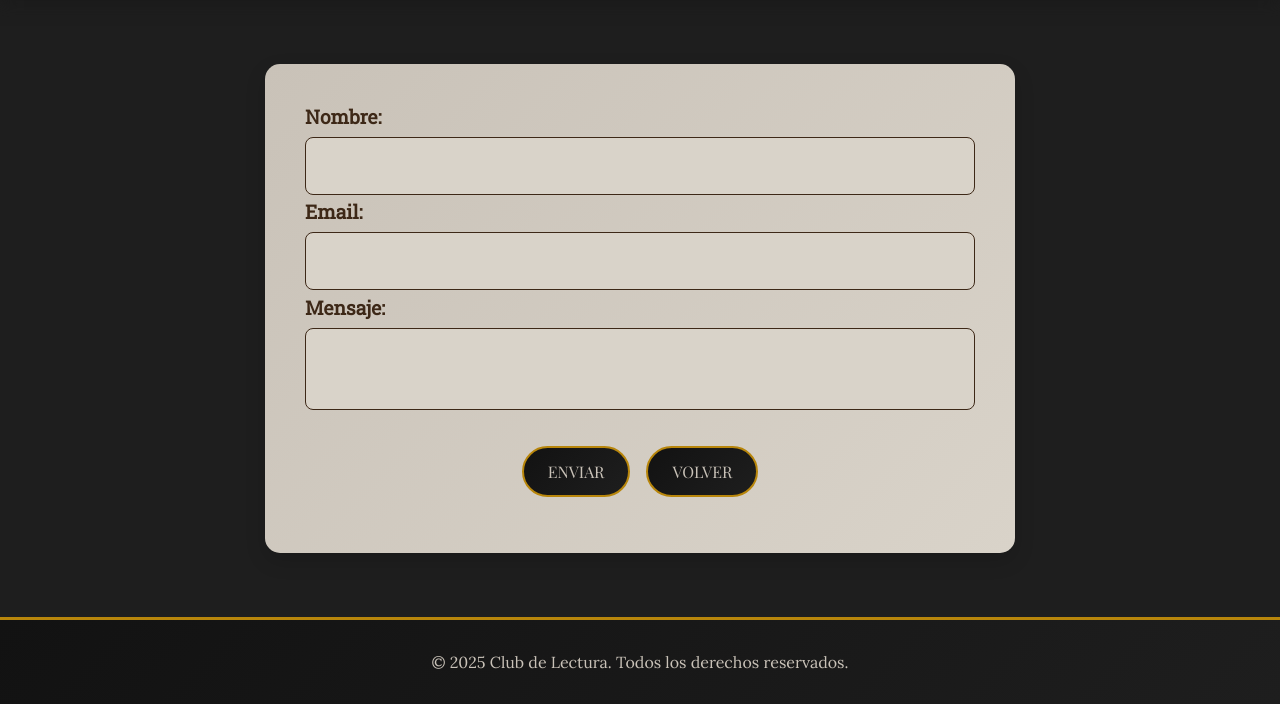
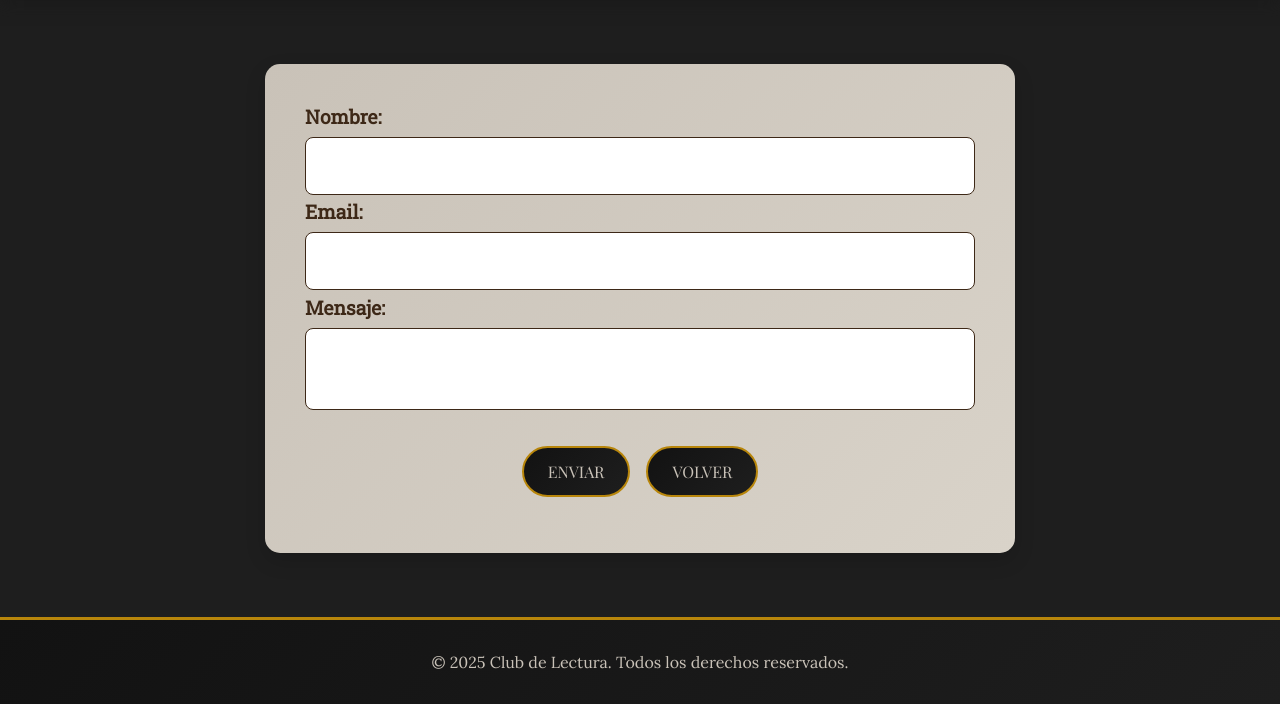
Before and after one commit to JavierMB91/Desarrollo-Web-en-Entorno-Cliente, a PHP site: page /contacto.php in a window 1280 px wide. Shown: the part 203-907 px from the top of the page. Run offline with PHP 8.4, Linux system fonts and the light colour scheme.

Commit message:
Fondo blanco

```diff
--- a/Formulario Club Deportivo/app/css/estilos.css
+++ b/Formulario Club Deportivo/app/css/estilos.css
@@ -231,7 +231,7 @@ form:hover {
     border: 1px solid var(--madera-ebano);
     font-family: 'Lora', serif;
     font-size: 1.15rem;
-    background: var(--papel-claro);
+    background: #fff;
     resize: none;
     transition: var(--transicion-suave);
 }
@@ -242,7 +242,7 @@ form:hover {
     outline: none;
     border-color: var(--dorado-viejo);
     box-shadow: 0 0 0 3px rgba(184, 134, 11, 0.2);
-    background: var(--papel-antiguo);
+    background: #fff;
 }
 
 .bloque-form img {
```
